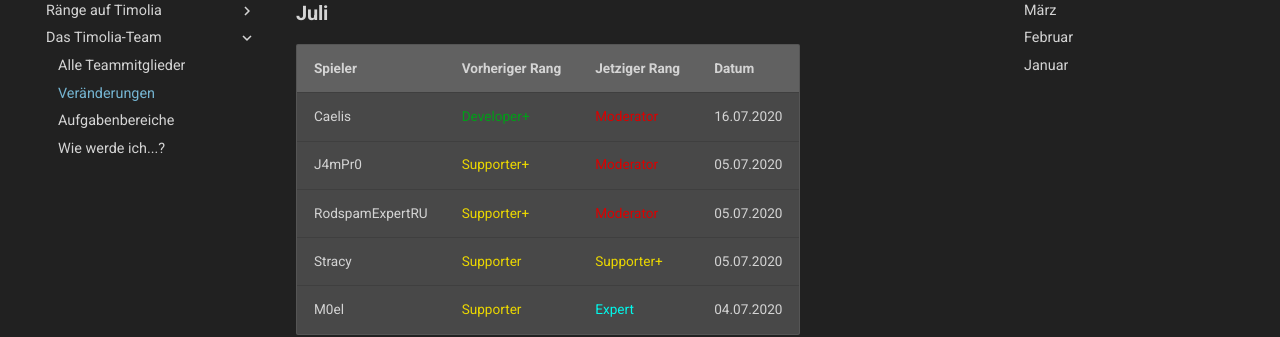
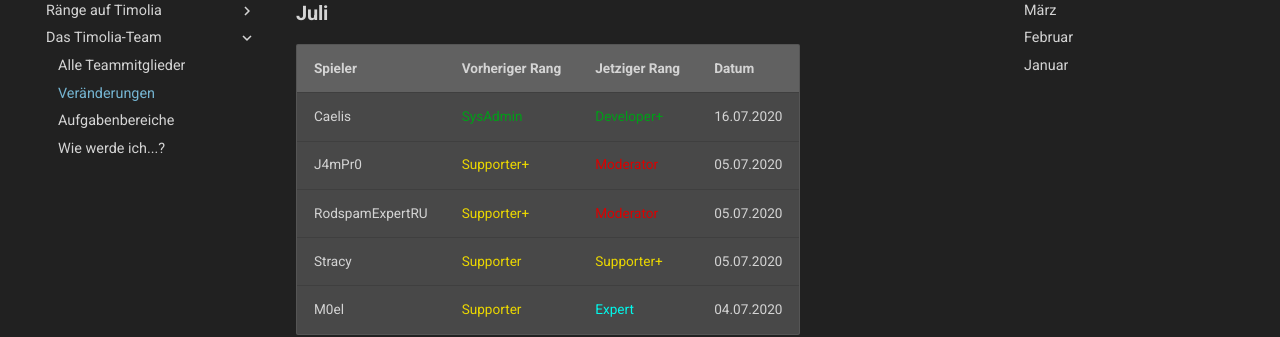
Before and after one commit to TimoliaDE/HowTo, an MkDocs documentation site: the page built from docs/team/changes.md, in a window 1280 px wide and 900 px high. Shown: the part 239-576 px from the top of the window. Built offline with MkDocs 1.6.1 and Material for MkDocs 9.7.7, drawn with Linux system fonts in a browser that asks for light colours; old or Windows-style settings are respelled for this version of MkDocs.

Commit message:
Caelis SysAdmin -> Developer+

```diff
--- a/docs/team/changes.md
+++ b/docs/team/changes.md
@@ -5,7 +5,7 @@ Hier werden alle Aus- und Eintritte bzw. Beförderungen und Degradierungen aufge
 ###  <strong>Juli</strong>
 | Spieler | Vorheriger Rang | Jetziger Rang | Datum |
 | ------ | ------ | ------ | ------ |
-| Caelis | <span class='developer-plus'>Developer+</span> | <span class='moderator'>Moderator</span> | 16.07.2020 |
+| Caelis | <span class='sysadmin'>SysAdmin</span> | <span class='developer-plus'>Developer+</span> | 16.07.2020 |
 | J4mPr0 | <span class='supporter-plus'>Supporter+</span> | <span class='moderator'>Moderator</span> | 05.07.2020 |
 | RodspamExpertRU | <span class='supporter-plus'>Supporter+</span> | <span class='moderator'>Moderator</span> | 05.07.2020 |
 | Stracy | <span class='supporter'>Supporter</span> | <span class='supporter-plus'>Supporter+</span> | 05.07.2020 |
```
